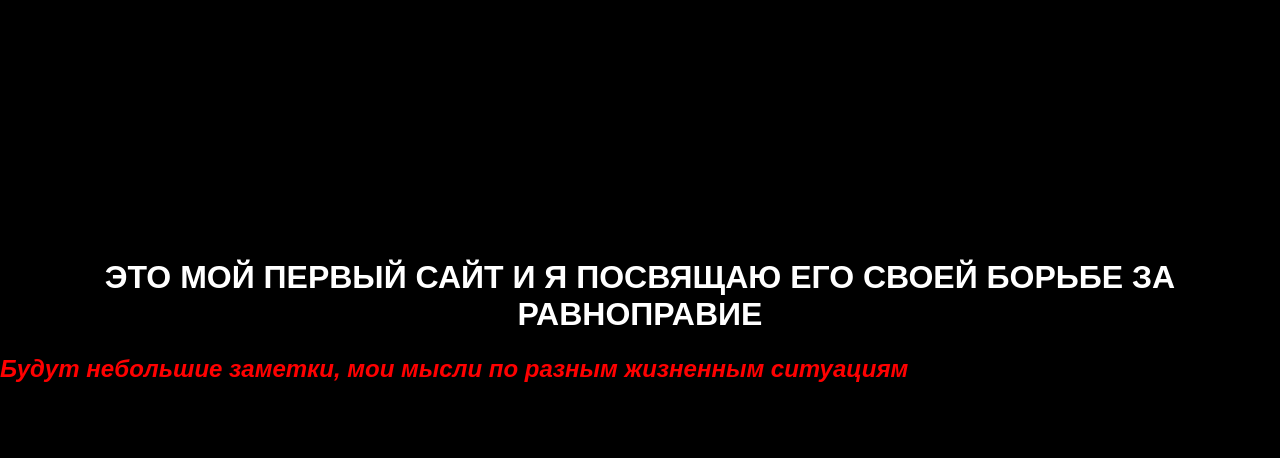
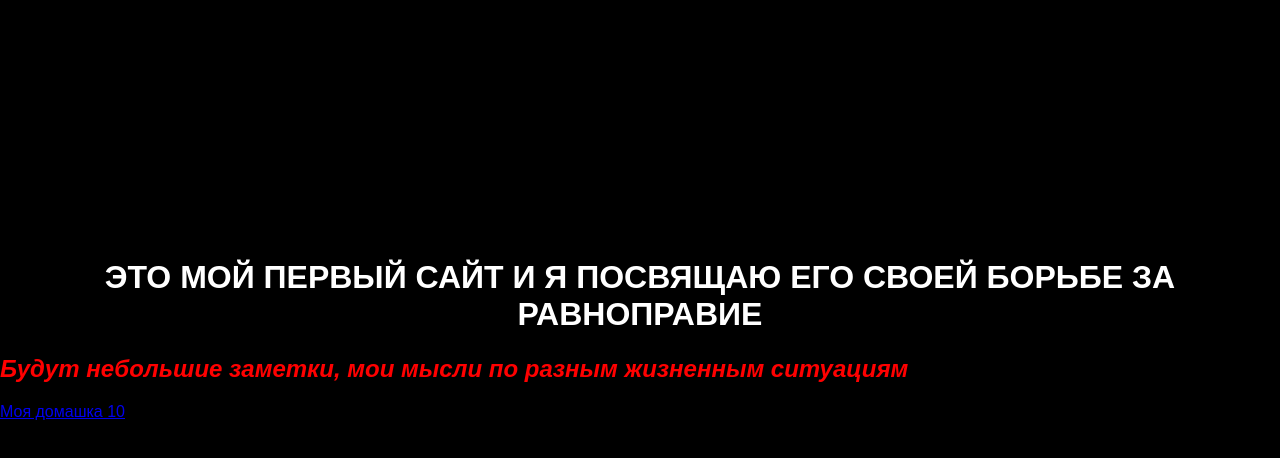
Before and after one commit to fuckmyhand/fuckmyhand.github.io, a plain HTML site: page index.html in a window 1280 px wide. Shown: the part 18-476 px from the top of the page. Drawn offline with Linux system fonts and the light colour scheme.

Commit message:
Добавила ссылку на домашку
Через тег а

```diff
--- a/index.html
+++ b/index.html
@@ -8,5 +8,6 @@
 <body>
 	<h1>Это мой первый сайт и я посвящаю его своей борьбе за равноправие</h1>
 	<h2>Будут небольшие заметки, мои мысли по разным жизненным ситуациям</h2>
+	<a href="https://fuckmyhand.github.io/Domaska_10/src/" alt="Урок 10"> Моя домашка 10 </a>
 </body>
 </html>
```
